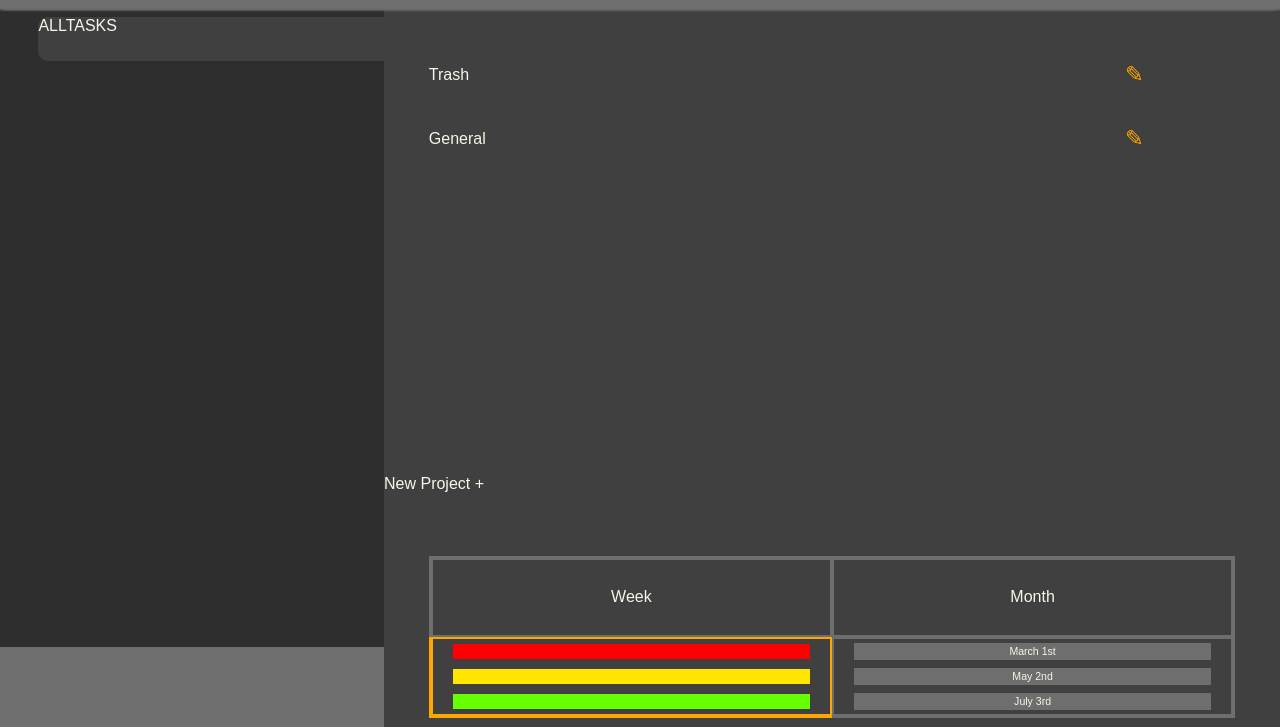
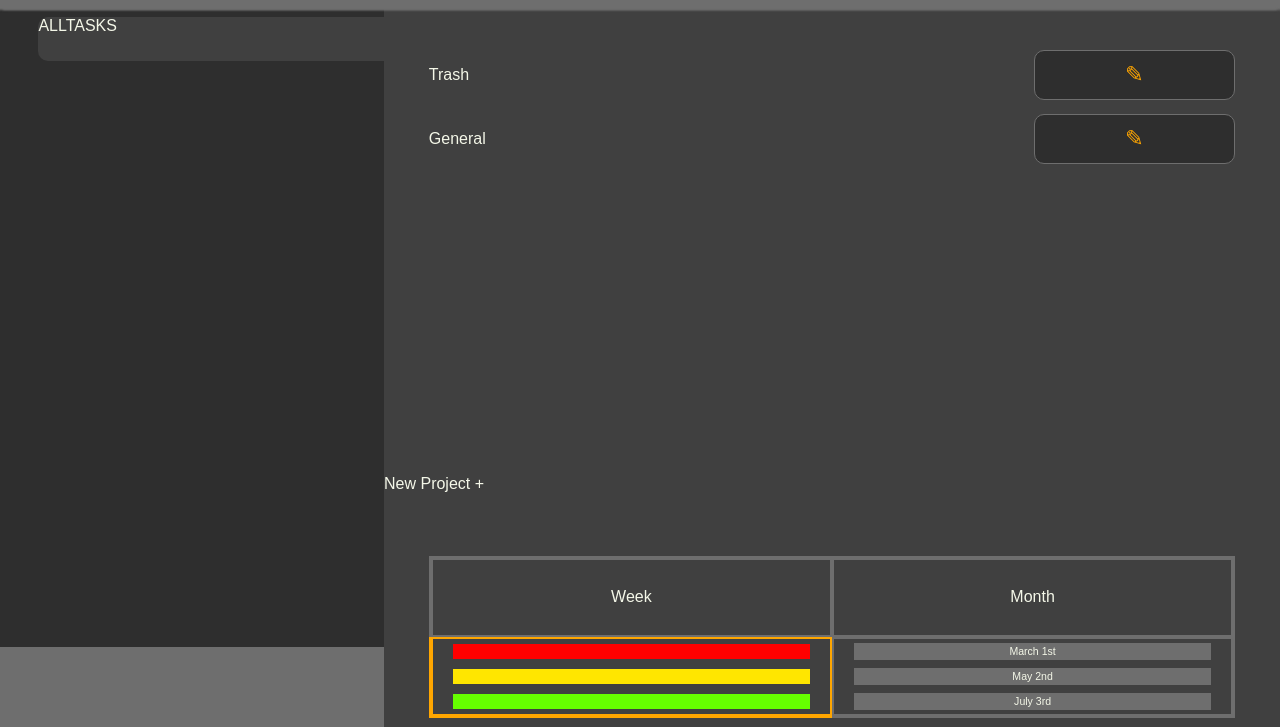
Before and after one commit to xincryptedx/todo-list, a website built with webpack: page dist/index.html in a window 1280 px wide. Both pictures are taken after a click on the element 1151 px from the left and 40 px from the top of the page. Shown: the part 73-800 px from the top of the page. Built offline with nearby package versions, Linux system fonts and the light colour scheme.

Commit message:
Style label container background

```diff
--- a/src/style.css
+++ b/src/style.css
@@ -362,6 +362,11 @@ body {
   display: flex;
   justify-content: center;
   align-items: center;
+
+  background-color: var(--bg-color);
+  height: 75%;
+  border-radius: 10px;
+  border: 1px solid var(--bg-color-3);
 }
 
 .menu .project-input-label {
```
